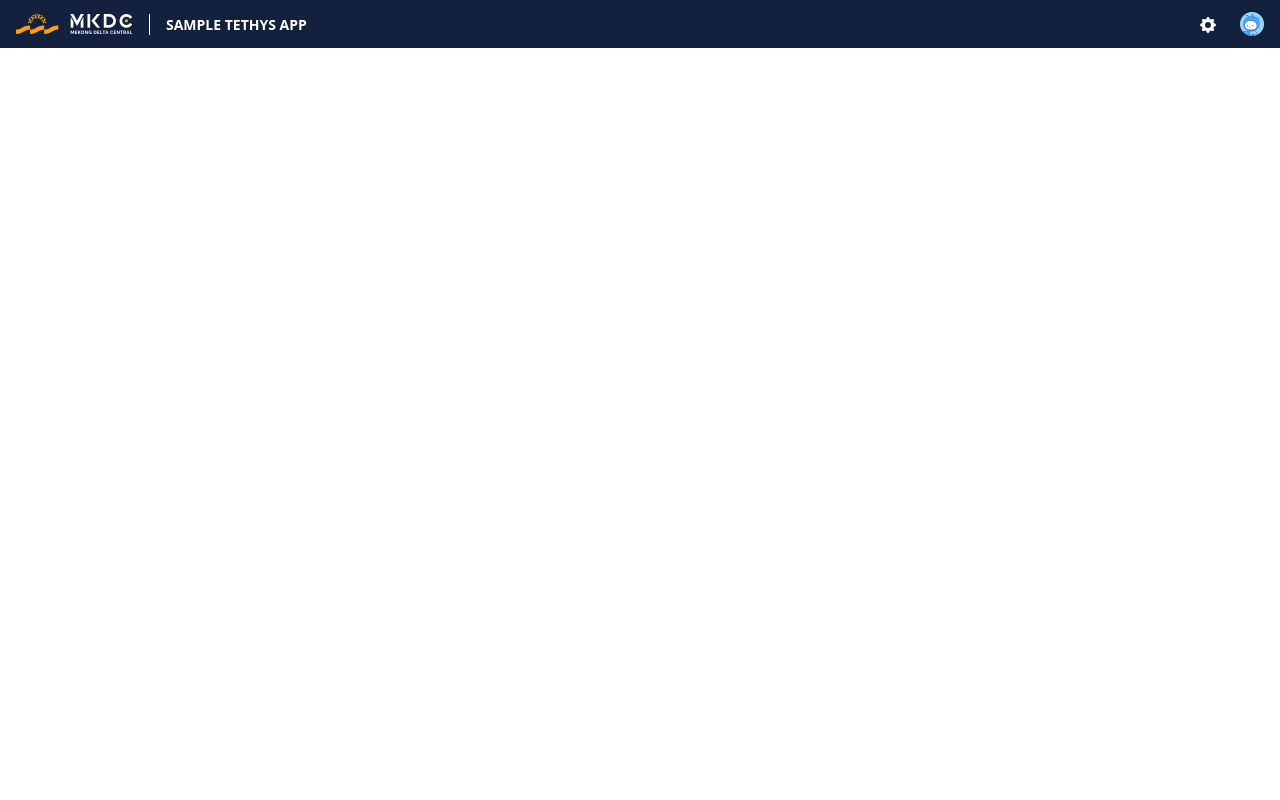
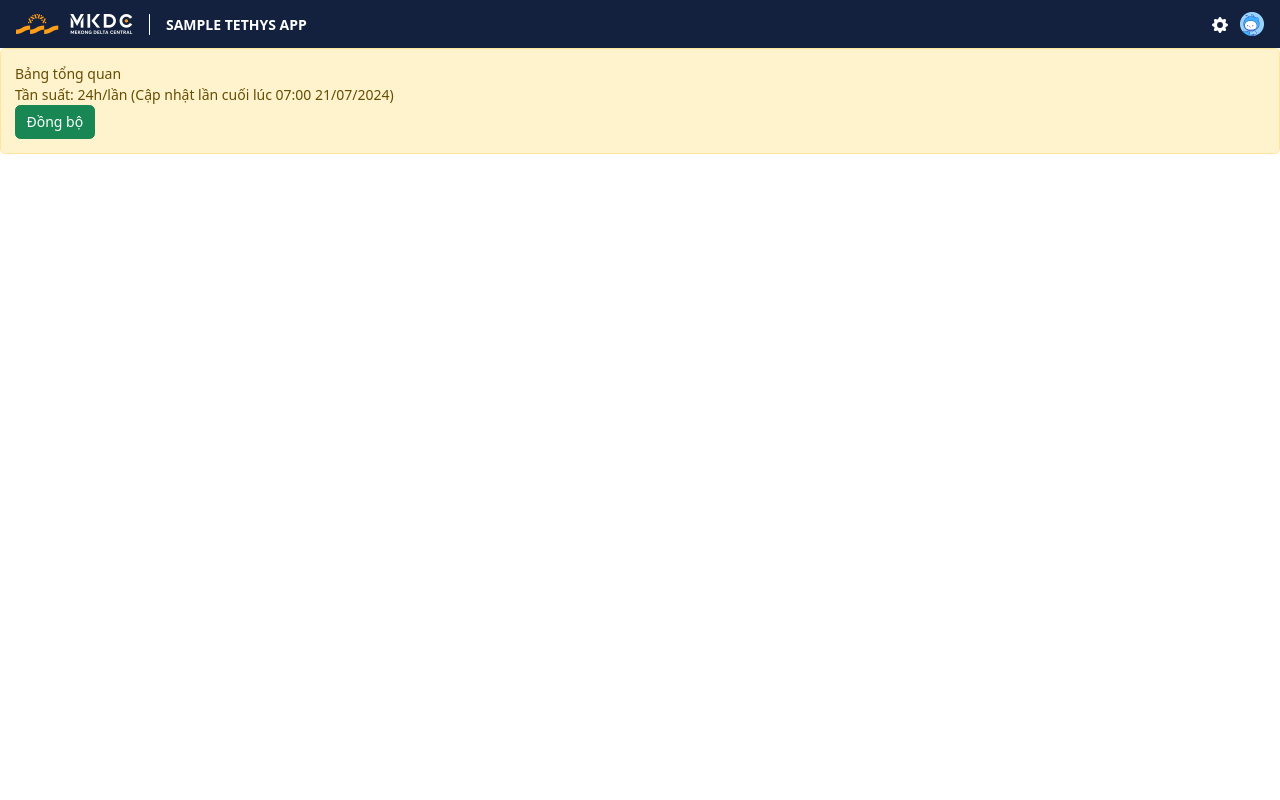
Before and after one commit to DaoVanTung/tethysapp-wqm, a Django app: template tethysapp/wqm/templates/wqm/pages/dashboard.html in a window 1280 px wide. Run offline with Django 3.2, Linux system fonts and the light colour scheme; the template is opened without the code that fills it: most values are stand-ins (such as "Sample title", 1, 10 or a date in 2020).

Commit message:
main.css

```diff
--- a/tethysapp/wqm/public/css/main.css
+++ b/tethysapp/wqm/public/css/main.css
@@ -70,7 +70,7 @@ body>div:first-child {
 
 
 .nav-bar .nav-bar__item {
-    padding: 0px 24px;
+    padding: 0px 12px;
     line-height: 48px;
     color: #fff;
     text-decoration: none;
@@ -83,3 +83,55 @@ body>div:first-child {
     color: white;
     text-decoration: none;
 }
+
+.content {
+    margin-top: 48px;
+    height: calc(100% - 48px);
+}
+
+.content-box__content div.dt-container .dt-input {
+    border-radius: 0;
+    margin-left: 8px;
+}
+
+.alert.alert-info {
+    border-radius: 0;
+    margin-bottom: 6px;
+}
+
+.maplibregl-compact {
+    display: none !important;
+}
+
+.tag-circle {
+    width: 12px;
+    height: 12px;
+    border-radius: 50%;
+}
+
+.dropdown-menu {
+    max-height: 200px;
+    overflow-y: auto;
+}
+
+.legend {
+    position: absolute;
+    right: 8px;
+    bottom: 8px;
+    background-color: white;
+    border: 1px solid #ccc;
+    padding: 10px;
+    z-index: 10;
+    width: 300px;
+}
+
+.legend-item {
+    margin-left: 8px;
+    margin-bottom: 8px;
+    display: flex;
+    align-items: center;
+}
+
+.legend-text {
+    margin-left: 8px;
+}
--- /dev/null
+++ b/tethysapp/wqm/public/js/main.js
@@ -0,0 +1,109 @@
+
+function create_map(map_container) {
+    var map = new maplibregl.Map({
+        container: map_container,
+        style: {
+            version: 8,
+            sources: {
+                "becagisSource": {
+                    type: "raster",
+                    tiles: ["https://maps.becagis.vn/tiles/basemap/light/{z}/{x}/{y}.png"],
+                    tileSize: 256,
+                },
+                "diem_khai_thac": {
+                    type: "vector",
+                    tiles: ["https://martin.mkdc.vn/table.public.diem_khai_thac_nuoc.geom/{z}/{x}/{y}"],
+                },
+                "diem_quan_trac": {
+                    type: "vector",
+                    tiles: ["https://martin.mkdc.vn/table.public.diem_quan_trac.geom/{z}/{x}/{y}"],
+                },
+            },
+            layers: [
+                {
+                    id: "becagisLayer",
+                    type: "raster",
+                    source: "becagisSource",
+                    minzoom: 0,
+                    maxzoom: 22,
+                    paint: {
+                        'raster-opacity': 0.5
+                    }
+                },
+            ],
+        },
+        center: [104.9, 10.2],
+        maxBounds: [
+            [100.5, 8.0],
+            [110.5, 11.5],
+        ],
+        zoom: 6,
+    });
+
+    map.addControl(new maplibregl.NavigationControl());
+
+    map.on("load", async function () {
+        const imagePromises = [
+            map.loadImage("/static/wqm/images/diem_quan_trac.png"),
+            map.loadImage("/static/wqm/images/diem_khai_thac.png"),
+
+        ];
+
+        Promise.all(imagePromises).then(images => {
+            map.addImage("diem_quan_trac_icon", images[0].data);
+            map.addImage("diem_khai_thac_icon", images[1].data);
+
+            map.addLayer(
+                {
+                    id: "diem_khai_thac_layer",
+                    type: "symbol",
+                    source: "diem_khai_thac",
+                    "source-layer": "table.public.diem_khai_thac_nuoc.geom",
+                    layout: {
+                        "icon-image": "diem_khai_thac_icon",
+                        "icon-size": 0.4,
+                    },
+
+                    filter: [">=", ["to-number", ["get", "luu_luong_khai_thac"]], 3000]
+                }
+            );
+
+            map.addLayer(
+                {
+                    id: "diem_quan_trac_layer",
+                    type: "symbol",
+                    source: "diem_quan_trac",
+                    "source-layer": "table.public.diem_quan_trac.geom",
+                    layout: {
+                        "icon-image": "diem_quan_trac_icon",
+                        "icon-size": 0.4,
+                    },
+                }
+            );
+
+            map.on("mouseenter", "diem_quan_trac_layer", function () {
+                map.getCanvas().style.cursor = "pointer";
+            });
+
+            map.on("mouseleave", "diem_quan_trac_layer", function () {
+                map.getCanvas().style.cursor = "";
+            });
+
+            // Thay đổi con trỏ chuột khi di chuyển qua điểm
+            map.on("mouseenter", "diem_khai_thac_layer", function () {
+                map.getCanvas().style.cursor = "pointer";
+            });
+
+            // Thay đổi con trỏ chuột về lại ban đầu khi rời khỏi điểm
+            map.on("mouseleave", "diem_khai_thac_layer", function () {
+                map.getCanvas().style.cursor = "";
+            });
+        });
+    });
+
+    return map;
+}
+
+function hide_layer(layer_id) {
+    map.setLayoutProperty(layer_id, 'visibility', 'none');
+}
--- a/tethysapp/wqm/templates/wqm/base.html
+++ b/tethysapp/wqm/templates/wqm/base.html
@@ -8,8 +8,9 @@
   <title>{{ tethys_app.name }}</title>
 
   {% block styles %}
+  <link rel="icon" href="{% static 'wqm/images/favicon.ico' %}">
   <link rel="stylesheet" href="{% static 'wqm/vendors/bootstrap@5.3.3/bootstrap.min.css' %}" />
-  <link rel="icon" href="{% static 'wqm/images/favicon.ico' %}">
+  <link rel="stylesheet" href="{% static 'wqm/vendors/maplibre-gl@4.3.1/maplibre-gl.css' %}" />
   <link rel="stylesheet" href="{% static 'wqm/css/main.css' %}" />
   {% endblock %}
 </head>
@@ -29,13 +30,15 @@
       </div>
       <div class="header-bar__right">
         <ul class="nav-bar">
-          <li class="nav-bar__item">
-            <a id="admin-menu" href="/apps/wqm/settings">
-              <svg xmlns="http://www.w3.org/2000/svg" width="16" height="16" fill="white" class="bi bi-gear-fill" viewBox="0 0 16 16">
-                <path d="M9.405 1.05c-.413-1.4-2.397-1.4-2.81 0l-.1.34a1.464 1.464 0 0 1-2.105.872l-.31-.17c-1.283-.698-2.686.705-1.987 1.987l.169.311c.446.82.023 1.841-.872 2.105l-.34.1c-1.4.413-1.4 2.397 0 2.81l.34.1a1.464 1.464 0 0 1 .872 2.105l-.17.31c-.698 1.283.705 2.686 1.987 1.987l.311-.169a1.464 1.464 0 0 1 2.105.872l.1.34c.413 1.4 2.397 1.4 2.81 0l.1-.34a1.464 1.464 0 0 1 2.105-.872l.31.17c1.283.698 2.686-.705 1.987-1.987l-.169-.311a1.464 1.464 0 0 1 .872-2.105l.34-.1c1.4-.413 1.4-2.397 0-2.81l-.34-.1a1.464 1.464 0 0 1-.872-2.105l.17-.31c.698-1.283-.705-2.686-1.987-1.987l-.311.169a1.464 1.464 0 0 1-2.105-.872zM8 10.93a2.929 2.929 0 1 1 0-5.86 2.929 2.929 0 0 1 0 5.858z"/>
+          <a id="admin-menu" href="/apps/wqm/settings">
+            <li class="nav-bar__item">
+              <svg xmlns="http://www.w3.org/2000/svg" width="16" height="16" fill="white" class="bi bi-gear-fill"
+                viewBox="0 0 16 16">
+                <path
+                  d="M9.405 1.05c-.413-1.4-2.397-1.4-2.81 0l-.1.34a1.464 1.464 0 0 1-2.105.872l-.31-.17c-1.283-.698-2.686.705-1.987 1.987l.169.311c.446.82.023 1.841-.872 2.105l-.34.1c-1.4.413-1.4 2.397 0 2.81l.34.1a1.464 1.464 0 0 1 .872 2.105l-.17.31c-.698 1.283.705 2.686 1.987 1.987l.311-.169a1.464 1.464 0 0 1 2.105.872l.1.34c.413 1.4 2.397 1.4 2.81 0l.1-.34a1.464 1.464 0 0 1 2.105-.872l.31.17c1.283.698 2.686-.705 1.987-1.987l-.169-.311a1.464 1.464 0 0 1 .872-2.105l.34-.1c1.4-.413 1.4-2.397 0-2.81l-.34-.1a1.464 1.464 0 0 1-.872-2.105l.17-.31c.698-1.283-.705-2.686-1.987-1.987l-.311.169a1.464 1.464 0 0 1-2.105-.872zM8 10.93a2.929 2.929 0 1 1 0-5.86 2.929 2.929 0 0 1 0 5.858z" />
               </svg>
-            </a>
-          </li>
+            </li>
+          </a>
         </ul>
         <div class="header-user__avatar"><img src="{% static 'wqm/images/avatar.png' %}" alt="Avatar" /></div>
       </div>
@@ -50,6 +53,7 @@
   <script src="{% static 'wqm/vendors/bootstrap@5.3.3/bootstrap.bundle.min.js' %}"></script>
   <script src="{% static 'wqm/vendors/jquery@3.7.1/jquery.min.js' %}"></script>
   <script src="{% static 'wqm/vendors/jquery@3.7.1/jquery-ui.min.js' %}"></script>
+  <script src="{% static 'wqm/vendors/maplibre-gl@4.3.1/maplibre-gl.js' %}" type="text/javascript"></script>
   <script src="{% static 'wqm/js/main.js' %}"></script>
   {% endblock %}
 </body>
--- a/tethysapp/wqm/templates/wqm/pages/dashboard.html
+++ b/tethysapp/wqm/templates/wqm/pages/dashboard.html
@@ -2,15 +2,28 @@
 {% load static %}
 
 {% block content %}
-
+<div class="alert alert-warning">
+    <div class="">
+        <p class="title">Bảng tổng quan</p>
+        <p class="sub-title">Tần suất: 24h/lần (Cập nhật lần cuối lúc 07:00 21/07/2024)</p>
+    </div>
+    <div>
+        <button type="button" class="btn btn-success" id="sync-btn">
+            <i class="bi bi-arrow-repeat"></i>
+            Đồng bộ
+        </button>
+    </div>
+</div>
 {% endblock %}
 
 {% block styles %}
 {{ block.super }}
+<link href="{% static 'wqm/css/pages/dashboard.css' %}" rel="stylesheet" />
 
 {% endblock %}
 
 {% block scripts %}
 {{ block.super }}
+<script src="{% static 'wqm/js/pages/dashboard.js' %}" type="text/javascript"></script>
 
 {% endblock %}
```
Also changed, not shown: tethysapp/wqm/public/css/pages/dashboard.css (added), tethysapp/wqm/public/images/diem_khai_thac.png (renamed from tethysapp/wqm/public/images/diem_khai_thac_nuoc.png), tethysapp/wqm/public/js/pages/dashboard.js (added), tethysapp/wqm/public/js/pages/settings.js (added).
